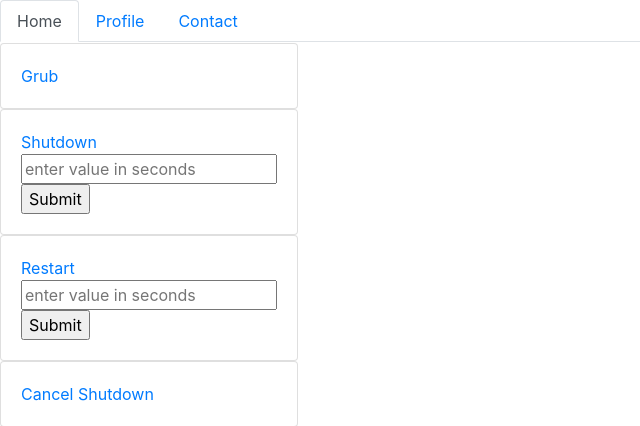
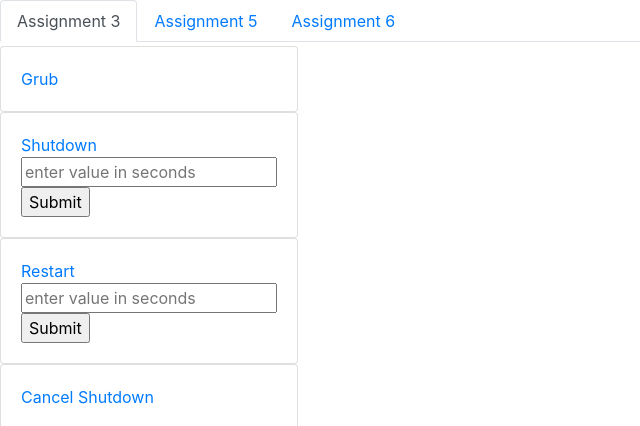
Before and after one commit to chetanya-shrimali/system-admin-gui, a Django app: page /gui/ in a window 1280 px wide. Shown: the top 426 px of the page, without its empty margins (0-640 px from the left). Run offline with Django 3.2, Linux system fonts and the light colour scheme; some libraries are stand-ins or nearby versions.

Commit message:
fixed templates

```diff
--- a/gui/views.py
+++ b/gui/views.py
@@ -44,12 +44,15 @@ def grub_timeout(request):
 def change_splash(request):
     root = Tk()
     root.withdraw()
-    file_name = askopenfilename(parent=root)
+    file_path = askopenfilename(parent=root)
 
     splash_path = "sudo cp {} /boot/grub".format(file_path)
-
+    # print(splash_path)
     if file_path.split(".")[1] not in ["jpg", "png", "jpeg"]:
         messages.error(request, 'Please select an Image instead!')
+        return redirect('gui:index')
+
+    os.system(splash_path)
 
     root.destroy()
     return redirect('gui:index')
--- a/templates/base.html
+++ b/templates/base.html
@@ -12,9 +12,9 @@
 <body>
 <nav>
   <div class="nav nav-tabs" id="nav-tab" role="tablist">
-    <a class="nav-item nav-link active" id="nav-home-tab" data-toggle="tab" href="#nav-home" role="tab" aria-controls="nav-home" aria-selected="true">Home</a>
-    <a class="nav-item nav-link" id="nav-profile-tab" data-toggle="tab" href="#nav-profile" role="tab" aria-controls="nav-profile" aria-selected="false">Profile</a>
-    <a class="nav-item nav-link" id="nav-contact-tab" data-toggle="tab" href="#nav-contact" role="tab" aria-controls="nav-contact" aria-selected="false">Contact</a>
+    <a class="nav-item nav-link active" id="nav-home-tab" data-toggle="tab" href="#nav-home" role="tab" aria-controls="nav-home" aria-selected="true">Assignment 3</a>
+    <a class="nav-item nav-link" id="nav-profile-tab" data-toggle="tab" href="#nav-profile" role="tab" aria-controls="nav-profile" aria-selected="false">Assignment 5</a>
+    <a class="nav-item nav-link" id="nav-contact-tab" data-toggle="tab" href="#nav-contact" role="tab" aria-controls="nav-contact" aria-selected="false">Assignment 6</a>
   </div>
 </nav>
 
--- a/templates/gui/index.html
+++ b/templates/gui/index.html
@@ -16,6 +16,9 @@
         </div>
         <div class="tab-content" id="nav-tabContent">
             <div class="tab-pane fade show active" id="nav-home" role="tabpanel" aria-labelledby="nav-home-tab">
+            <div class="col-md-4"></div>
+            <div class="col-md-4"></div>
+            <div class="col-md-4"></div>
                 <div class="card">
                     <div class="card-body"><a href="/gui/grub/">Grub</a></div>
                 </div>
```
Also changed, not shown: Nirvana-1024x724.jpg (added).
